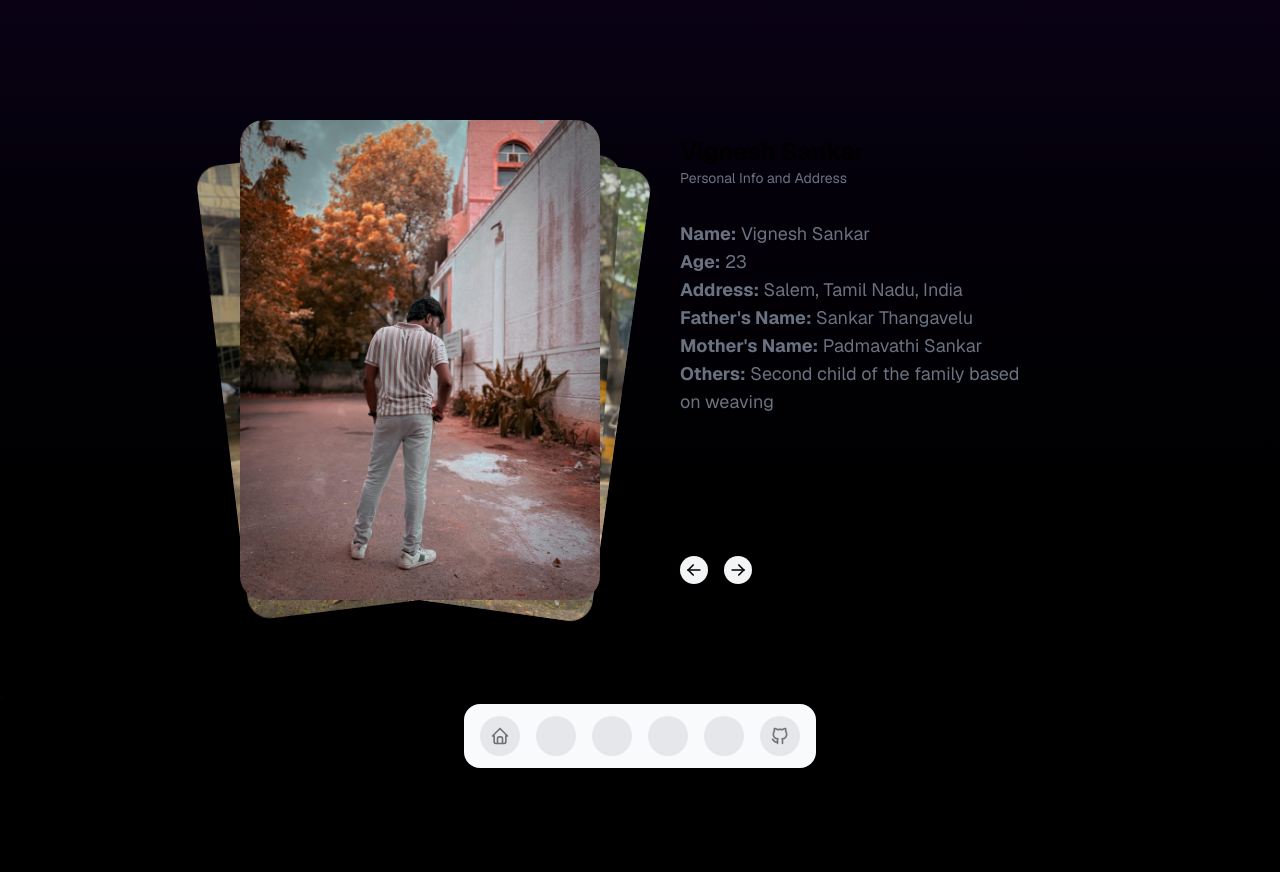
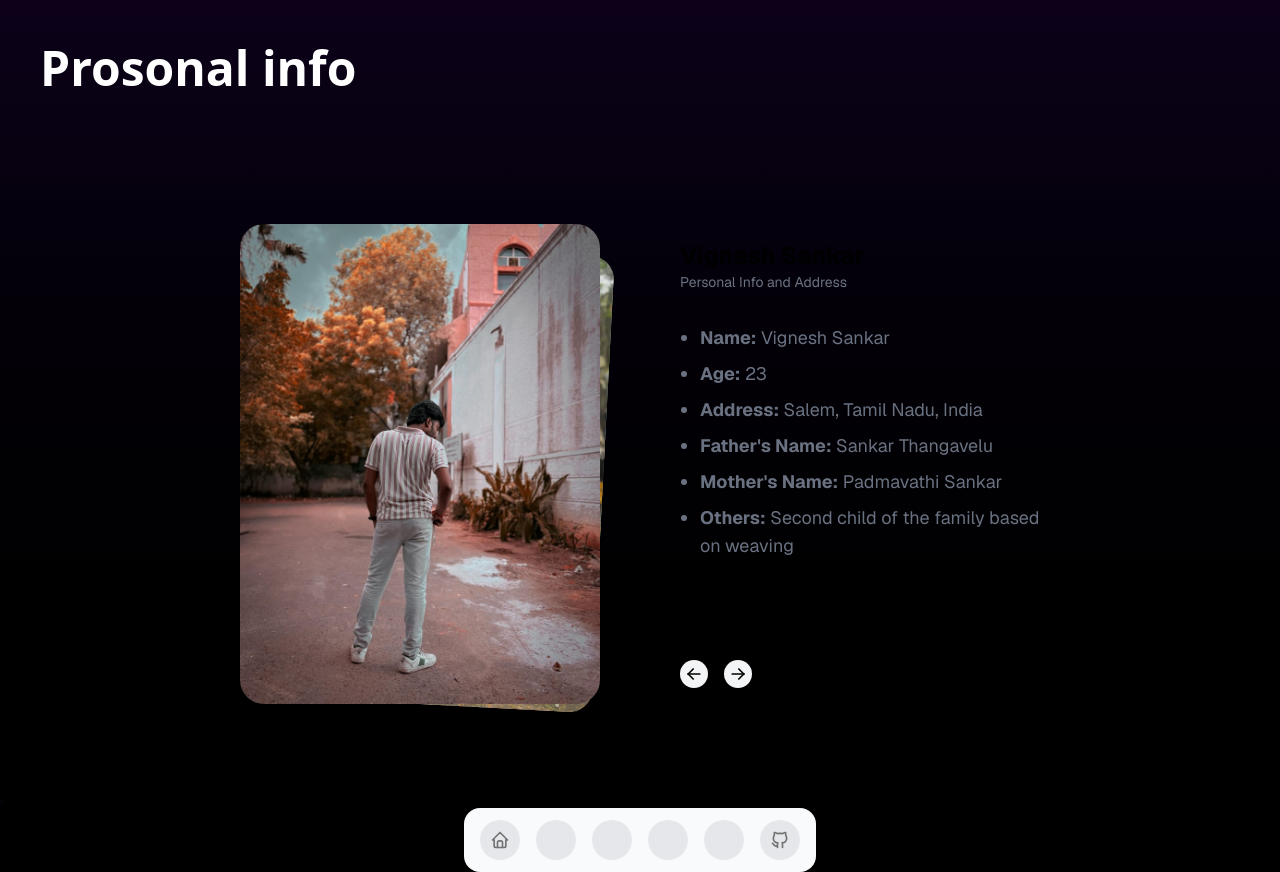
Before and after one commit to vigneshsankardeveloper-stack/portfolio, a Next.js app: page / in a window 1280 px wide. Shown: the part 4300-5172 px from the top of the page. Before the commit the page ends 5068 px from the top, so only its background shows below. Built offline with nearby package versions, Linux system fonts and the light colour scheme; some icons are missing.

Commit message:
changes for personal info

```diff
--- a/src/app/components/PersonalInfo.js
+++ b/src/app/components/PersonalInfo.js
@@ -17,59 +17,54 @@ export default function PersonalInfo() {
 
   const testimonials = [
     {
-      quote: `<ul>
-      <li><strong>Name:</strong> Vignesh Sankar</li>
-      <li><strong>Age:</strong> ${age}</li>
-      <li><strong>Address:</strong> Salem, Tamil Nadu, India</li>
-      <li><strong>Father's Name:</strong> Sankar Thangavelu</li>
-      <li><strong>Mother's Name:</strong> Padmavathi Sankar</li>
-      <li><strong>Others:</strong> Second child of the family based on weaving</li>
-    </ul>`,
+      type: "list",
+      quote: [
+        { label: "Name", value: "Vignesh Sankar" },
+        { label: "Age", value: age },
+        { label: "Address", value: "Salem, Tamil Nadu, India" },
+        { label: "Father's Name", value: "Sankar Thangavelu" },
+        { label: "Mother's Name", value: "Padmavathi Sankar" },
+        {
+          label: "Others",
+          value: "Second child of the family based on weaving",
+        },
+      ],
       name: "Vignesh Sankar",
       designation: "Personal Info and Address",
       src: "/vigneshOne.jpeg",
     },
 
-    // ✅ SCHOOLING – PARAGRAPH FORMAT
     {
-      quote: `<p>
-      Completed schooling with strong academic performance.
-      He scored <strong>95%</strong> in SSLC and <strong>85%</strong> in HSC,
-      demonstrating consistency and dedication throughout the  higher secondary education.
-    </p>`,
+      type: "paragraph",
+      quote:
+        "Completed schooling with strong academic performance. He scored 95% in SSLC and 85% in HSC, demonstrating consistency and dedication throughout the higher secondary education.",
       name: "Vignesh Sankar",
       designation: "Schooling Details",
       src: "/vignesh101.jpeg",
     },
+
     {
-      quote: `<p>
-    Completed <strong>Bachelor of Engineering in Computer Science and Engineering (CSE)</strong>
-    at <strong>AVS Engineering College</strong>.  Graduated in <strong>2023</strong> with a
-    <strong>CGPA of 8.5</strong>, reflecting strong technical knowledge and consistent academic performance.
-  </p>`,
+      type: "paragraph",
+      quote:
+        "Completed Bachelor of Engineering in Computer Science and Engineering (CSE) at AVS Engineering College. Graduated in 2023 with a CGPA of 8.5, reflecting strong technical knowledge and consistent academic performance.",
       name: "Vignesh Sankar",
       designation: "College Education",
       src: "/vignesh102.jpeg",
     },
+
     {
-      quote: `<p>
-    Began a professional career as a <strong>Full Stack Developer</strong>,
-    working with the <strong>MERN stack</strong> and <strong>SQL databases</strong>.
-    Hands-on experience includes building scalable applications using
-    <strong>Next.js</strong> for server-side rendering and
-    <strong>Node.js</strong> for backend services.
-  </p>`,
+      type: "paragraph",
+      quote:
+        "Began a professional career as a Full Stack Developer, working with the MERN stack and SQL databases. Hands-on experience includes building scalable applications using Next.js for server-side rendering and Node.js for backend services.",
       name: "Career Overview",
       designation: "Start of Career",
       src: "/vignesh103.jpeg",
     },
+
     {
-      quote: `<p>
-    Currently working as a <strong>Backend Developer</strong> with a strong focus on
-    <strong>Node.js server-side development</strong> and <strong>database engineering</strong>.
-    Experience includes designing and maintaining efficient APIs, optimizing database performance,
-    and contributing to the successful delivery of <strong>8 projects</strong>.
-  </p>`,
+      type: "paragraph",
+      quote:
+        "Currently working as a Backend Developer with a strong focus on Node.js server-side development and database engineering. Experience includes designing and maintaining efficient APIs, optimizing database performance, and contributing to the successful delivery of 8 projects.",
       name: "Career Overview",
       designation: "Current Role",
       src: "/vigneshFour.jpeg",
--- a/src/app/components/Projects.js
+++ b/src/app/components/Projects.js
@@ -412,4 +412,50 @@ const cards = [
       );
     },
   },
+  {
+    title: "Event Management Platform",
+    description:
+      "An event management system with hall booking and Stripe payments",
+    src: "/eventmanagement.jpg", // update image if needed
+    ctaText: "View",
+    ctaLink: "https://ui.aceternity.com/templates",
+    content: () => {
+      return (
+        <p>
+          I worked on an <b>Event Management Platform</b> designed to manage
+          events, hall bookings, registrations, and automated operational
+          workflows.
+          <br />
+          <br />
+          The platform supports <b>hall booking management</b>, where users can
+          view available halls, select time slots, and book halls for events
+          with real-time availability checks.
+          <br />
+          <br />I was responsible for developing the <b>backend services</b>,
+          implementing
+          <b> Cron Jobs</b> for scheduled operations such as booking
+          expirations, reminders, and status updates, and integrating secure
+          online payments using <b>Stripe</b>.
+          <br />
+          <br />
+          The <b>Stripe payment integration</b> handles hall booking payments,
+          event registration fees, payment confirmation, and webhook-based
+          status updates to ensure reliable and consistent transaction
+          processing.
+          <br />
+          <br />
+          The system automates tasks such as booking confirmations, payment
+          verification, reminder notifications, and post-event processing using
+          background jobs.
+          <br />
+          <br />
+          <b>Tech Stack:</b>
+          <br />• Backend: Node.js
+          <br />• Database: MySQL
+          <br />• Automation: Cron Jobs
+          <br />• Payments: Stripe
+        </p>
+      );
+    },
+  },
 ];
--- a/src/app/page.js
+++ b/src/app/page.js
@@ -21,8 +21,6 @@ export default function Home() {
         <Projects />
         <div className="pt-30">
           <PersonalInfo />
-
-
         </div>
         <NavigationBar />
       </div>
--- a/src/components/ui/animated-testimonials.jsx
+++ b/src/components/ui/animated-testimonials.jsx
@@ -1,7 +1,7 @@
 "use client";
 import { IconArrowLeft, IconArrowRight } from "@tabler/icons-react";
 import { motion, AnimatePresence } from "motion/react";
-import DOMPurify from "dompurify";
+import DOMPurify from "isomorphic-dompurify";
 
 import { useEffect, useState } from "react";
 
@@ -27,9 +27,9 @@ export const AnimatedTestimonials = ({ testimonials, autoplay = false }) => {
     }
   }, [autoplay]);
 
-  const randomRotateY = () => {
-    return Math.floor(Math.random() * 21) - 10;
-  };
+  // const randomRotateY = () => {
+  //   return Math.floor(Math.random() * 21) - 10;
+  // };
   return (
     <div className="mx-auto max-w-sm px-4 py-20 font-sans antialiased md:max-w-4xl md:px-8 lg:px-12">
       <div className="relative grid grid-cols-1 gap-20 md:grid-cols-2">
@@ -43,13 +43,13 @@ export const AnimatedTestimonials = ({ testimonials, autoplay = false }) => {
                     opacity: 0,
                     scale: 0.9,
                     z: -100,
-                    rotate: randomRotateY(),
+                    rotate: 9,
                   }}
                   animate={{
                     opacity: isActive(index) ? 1 : 0.7,
                     scale: isActive(index) ? 1 : 0.95,
                     z: isActive(index) ? 0 : -100,
-                    rotate: isActive(index) ? 0 : randomRotateY(),
+                    rotate: isActive(index) ? 0 : 3,
                     zIndex: isActive(index)
                       ? 40
                       : testimonials.length + 2 - index,
@@ -59,7 +59,7 @@ export const AnimatedTestimonials = ({ testimonials, autoplay = false }) => {
                     opacity: 0,
                     scale: 0.9,
                     z: 100,
-                    rotate: randomRotateY(),
+                    rotate: 10,
                   }}
                   transition={{
                     duration: 0.4,
@@ -83,58 +83,36 @@ export const AnimatedTestimonials = ({ testimonials, autoplay = false }) => {
         <div className="flex flex-col justify-between py-4">
           <motion.div
             key={active}
-            initial={{
-              y: 20,
-              opacity: 0,
-            }}
-            animate={{
-              y: 0,
-              opacity: 1,
-            }}
-            exit={{
-              y: -20,
-              opacity: 0,
-            }}
-            transition={{
-              duration: 0.2,
-              ease: "easeInOut",
-            }}
+            initial={{ y: 20, opacity: 0 }}
+            animate={{ y: 0, opacity: 1 }}
+            exit={{ y: -20, opacity: 0 }}
+            transition={{ duration: 0.2, ease: "easeInOut" }}
           >
             <h3 className="text-2xl font-bold text-black dark:text-white">
               {testimonials[active].name}
             </h3>
+
             <p className="text-sm text-gray-500 dark:text-neutral-500">
               {testimonials[active].designation}
             </p>
-            <motion.p className="mt-8 text-lg text-gray-500 dark:text-neutral-300">
-              {/* {testimonials[active].quote.split(" ").map((word, index) => ( */}
-                <motion.span
-                  // key={index}
-                  initial={{
-                    filter: "blur(10px)",
-                    opacity: 0,
-                    y: 5,
-                  }}
-                  animate={{
-                    filter: "blur(0px)",
-                    opacity: 1,
-                    y: 0,
-                  }}
-                  transition={{
-                    duration: 0.2,
-                    ease: "easeInOut",
-                    delay: 0.02 * 1,
-                  }}
-                  className="inline-block"
-                  dangerouslySetInnerHTML={{ __html: testimonials[active].quote }}
-                />
-              {/* ))} */}
-            </motion.p>
-            {/* <p
-              className="mt-8 text-lg text-gray-500 dark:text-neutral-300"
-              dangerouslySetInnerHTML={{ __html: testimonials[active].quote }}
-            ></p> */}
+
+            <div className="mt-8 text-lg text-gray-500 dark:text-neutral-300">
+              {testimonials[active].type === "paragraph" && (
+                <p>{testimonials[active].quote}</p>
+              )}
+
+              {testimonials[active].type === "list" && (
+                <ul className="list-disc pl-5 space-y-2">
+                  {testimonials[active].quote.map((item, index) => (
+                    <li key={index}>
+                      <strong>{item.label}:</strong> {item.value}
+                    </li>
+                  ))}
+                </ul>
+              )}
+            </div>
           </motion.div>
+
           <div className="flex gap-4 pt-12 md:pt-0">
             <button
               onClick={handlePrev}
```
Also changed, not shown: 1 other file (tests, documents, lock files or other folders).
